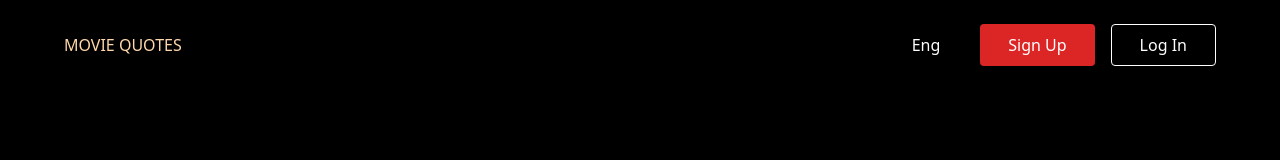
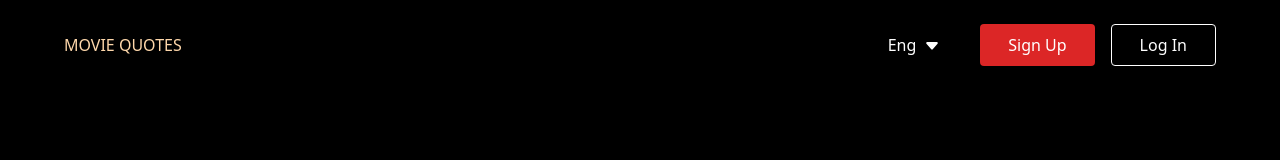
Before and after one commit to nsher888/epic-movie-quotes-front, a Next.js app: page / in a window 1280 px wide. Shown: the top 160 px of the page. Built offline with nearby package versions, Linux system fonts and the light colour scheme; no server answers.

Commit message:
feat: add language switcher component

```diff
--- a/components/home/Header.tsx
+++ b/components/home/Header.tsx
@@ -1,4 +1,4 @@
-import { Button } from "@/components";
+import { Button, LanguageSwitcher } from "@/components";
 
 interface HeaderProps {
 	onSignUp: () => void;
@@ -11,9 +11,7 @@ const Header: React.FC<HeaderProps> = ({ onSignUp, onLogIn }) => {
 			<p className="text-orange-200">MOVIE QUOTES</p>
 
 			<div className="flex items-center gap-10">
-				<div className="flex">
-					<p>Eng</p>
-				</div>
+				<LanguageSwitcher />
 
 				<div className="flex gap-4">
 					<Button className="bg-red-600" onClick={onSignUp}>
--- /dev/null
+++ b/components/icons/DownArrow.tsx
@@ -0,0 +1,17 @@
+const DownArrow = () => {
+	return (
+		<svg
+			width="16"
+			height="16"
+			viewBox="0 0 16 16"
+			fill="none"
+			xmlns="http://www.w3.org/2000/svg">
+			<path
+				d="M7.24702 12.14L2.45102 6.658C1.88502 6.012 2.34502 5 3.20402 5L12.796 5C12.9883 4.99984 13.1765 5.05509 13.3381 5.15914C13.4998 5.26319 13.628 5.41164 13.7075 5.58669C13.7869 5.76175 13.8142 5.956 13.7861 6.14618C13.758 6.33636 13.6757 6.51441 13.549 6.659L8.75302 12.139C8.65916 12.2464 8.5434 12.3325 8.41353 12.3915C8.28365 12.4505 8.14266 12.481 8.00002 12.481C7.85738 12.481 7.71638 12.4505 7.58651 12.3915C7.45663 12.3325 7.34088 12.2464 7.24702 12.139V12.14Z"
+				fill="white"
+			/>
+		</svg>
+	);
+};
+
+export default DownArrow;
--- a/components/icons/index.ts
+++ b/components/icons/index.ts
@@ -1,3 +1,4 @@
 export { default as BackArrow } from "./BackArrow";
 export { default as SuccessIcon } from "./SuccessIcon";
 export { default as EmailSent } from "./EmailSent";
+export { default as DownArrow } from "./DownArrow";
--- a/components/index.ts
+++ b/components/index.ts
@@ -2,3 +2,4 @@ export * from "./home";
 export * from "./button";
 export * from "./newsfeed";
 export * from "./icons";
+export * from "./languageSwitcher";
--- /dev/null
+++ b/components/languageSwitcher/LanguageSwitcher.jsx
@@ -0,0 +1,55 @@
+import { useRouter } from "next/router";
+import { useState } from "react";
+import { DownArrow } from "@/components";
+
+const LanguageSwitcher = () => {
+	const router = useRouter();
+	const [isDropdownVisible, setIsDropdownVisible] = useState(false);
+
+	const changeLanguage = (language) => {
+		setIsDropdownVisible(false);
+		router.push(router.pathname, router.asPath, { locale: language });
+	};
+
+	const getOtherLocale = () => {
+		return router.locale === "en" ? "ka" : "en";
+	};
+
+	return (
+		<div className="relative inline-block">
+			<div
+				className="flex items-center gap-2 cursor-pointer"
+				onClick={() => setIsDropdownVisible(!isDropdownVisible)}>
+				<h1 className="text-white">
+					{router.locale === "en" ? "Eng" : "ქართ"}
+				</h1>
+				<DownArrow />
+			</div>
+
+			{isDropdownVisible && (
+				<div className="absolute right-0 p-2 rounded-md bg-slate-700 top-8 min-w-[50px]">
+					<ul>
+						<li>
+							{router.locale !== "en" && (
+								<button
+									className={`text-white px-2 py-1 bg-transparent rounded-md`}
+									onClick={() => changeLanguage("en")}>
+									Eng
+								</button>
+							)}
+							{router.locale !== "ka" && (
+								<button
+									className={`text-white px-2 py-1 bg-transparent rounded-md`}
+									onClick={() => changeLanguage("ka")}>
+									ქართ
+								</button>
+							)}
+						</li>
+					</ul>
+				</div>
+			)}
+		</div>
+	);
+};
+
+export default LanguageSwitcher;
--- /dev/null
+++ b/components/languageSwitcher/index.ts
@@ -0,0 +1 @@
+export { default as LanguageSwitcher } from "./LanguageSwitcher";
--- a/next.config.js
+++ b/next.config.js
@@ -1,4 +1,9 @@
 /** @type {import('next').NextConfig} */
-const nextConfig = {}
+const nextConfig = {
+	i18n: {
+		locales: ["en", "ka"],
+		defaultLocale: "en",
+	},
+};
 
-module.exports = nextConfig
+module.exports = nextConfig;
```
